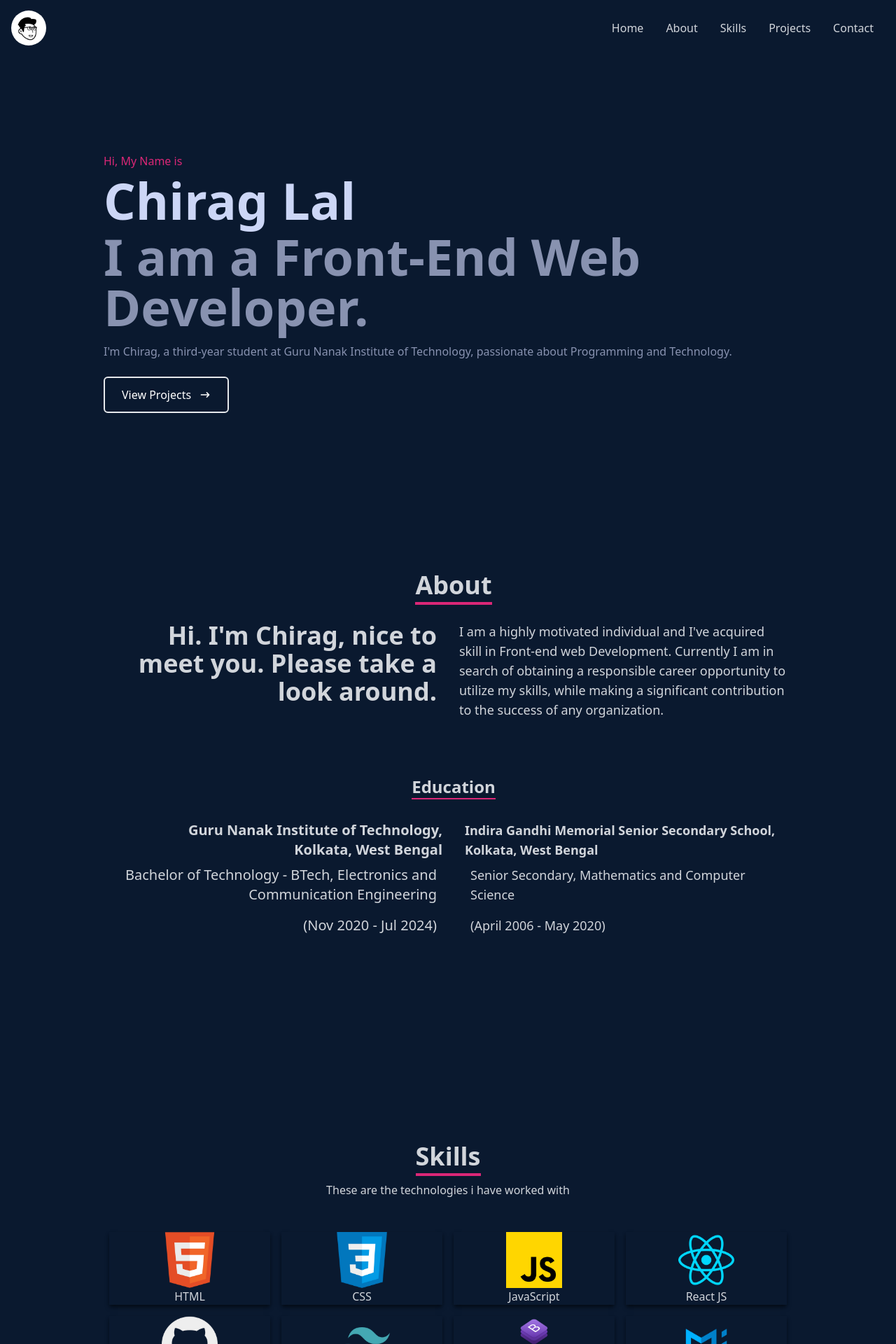
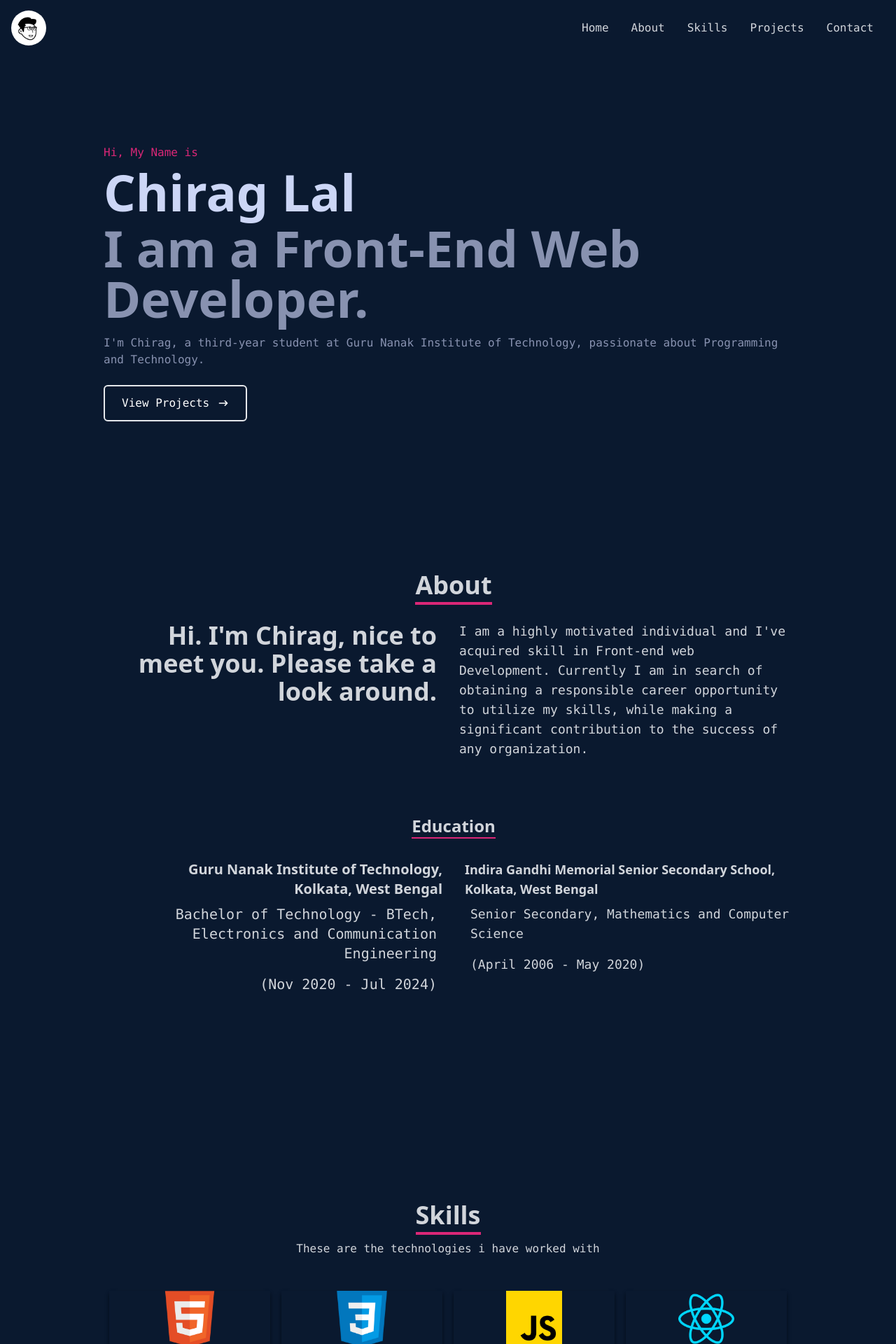
Before and after one commit to chiraglal/portfolio, a React (Create React App) app: page / in a window 1280 px wide. Shown: the top 1920 px of the page at 70% size. Built offline with nearby package versions, Linux system fonts and the light colour scheme.

Commit message:
Font Changes

```diff
--- a/src/components/About.js
+++ b/src/components/About.js
@@ -18,7 +18,7 @@ const About = () => {
                 Hi. I'm Chirag, nice to meet you. Please take a look around.
               </p>
             </div>
-            <div className="text-lg">
+            <div className="text-lg font-mono">
               I am a highly motivated individual and I've acquired skill in
               Front-end web Development. Currently I am in search of obtaining a
               responsible career opportunity to utilize my skills, while making
@@ -43,11 +43,11 @@ const About = () => {
                   Guru Nanak Institute of Technology,
                   <br /> Kolkata, West Bengal
                 </p>
-                <p className="p-2">
+                <p className="p-2 font-mono">
                   Bachelor of Technology - BTech, Electronics and Communication
                   Engineering
                 </p>
-                <p className="p-2">(Nov 2020 - Jul 2024)</p>
+                <p className="p-2 font-mono">(Nov 2020 - Jul 2024)</p>
               </p>
             </div>
             <div className="text-lg">
@@ -55,10 +55,10 @@ const About = () => {
                 Indira Gandhi Memorial Senior Secondary School, Kolkata, West
                 Bengal
               </p>
-              <p className="p-2">
+              <p className="p-2 font-mono">
                 Senior Secondary, Mathematics and Computer Science
               </p>
-              <p className="p-2">(April 2006 - May 2020)</p>
+              <p className="p-2 font-mono">(April 2006 - May 2020)</p>
             </div>
           </div>
         </div>
--- a/src/components/Contact.js
+++ b/src/components/Contact.js
@@ -15,7 +15,7 @@ const Contact = () => {
           <p className="text-4xl border-b-4 border-pink-600 inline font-bold text-gray-300">
             Contact
           </p>
-          <p className="text-gray-300 p-4">Get in Touch</p>
+          <p className="text-gray-300 p-4 font-mono">Get in Touch</p>
         </div>
         <input
           type="text"
@@ -35,7 +35,7 @@ const Contact = () => {
           className="bg-[#ccd6f6] p-2 rounded"
           placeholder="Type your message..."
         ></textarea>
-        <button className="text-white border-2 hover:bg-pink-600 hover:border-pink-600 px-4 py-3 mx-auto flex items-center my-8 rounded-md">
+        <button className="font-mono text-white border-2 hover:bg-pink-600 hover:border-pink-600 px-4 py-3 mx-auto flex items-center my-8 rounded-md">
           Let's Collaborate
         </button>
       </form>
--- a/src/components/Home.js
+++ b/src/components/Home.js
@@ -5,20 +5,20 @@ const Home = () => {
   return (
     <div name="home" className="w-full h-screen bg-[#0a192f]">
       <div className="max-w-[1000px] mx-auto px-2 pt-4 flex justify-center flex-col h-full">
-        <p className="text-pink-600">Hi, My Name is</p>
+        <p className="text-pink-600 font-mono">Hi, My Name is</p>
         <h1 className="text-4xl sm:text-7xl font-bold text-[#ccd6f6] my-2">
           Chirag Lal
         </h1>
         <h2 className="text-4xl sm:text-7xl font-bold text-[#8892b0]">
           I am a Front-End Web Developer.
         </h2>
-        <p className="text-[#8892b0] py-4 max-w[700px]">
+        <p className="text-[#8892b0] py-4 max-w[700px] font-mono">
           I'm Chirag, a third-year student at Guru Nanak Institute of
           Technology, passionate about Programming and Technology.
         </p>
         <div>
           <Link to="projects">
-            <button className="text-white group border-2 px-6 py-3 my-2 flex items-center hover:bg-pink-600 hover:border-pink-600 rounded-md">
+            <button className="font-mono text-white group border-2 px-6 py-3 my-2 flex items-center hover:bg-pink-600 hover:border-pink-600 rounded-md">
               View Projects
               <span className="group-hover:rotate-90 duration-300">
                 <HiArrowNarrowRight className="ml-3" />
--- a/src/components/Navbar.js
+++ b/src/components/Navbar.js
@@ -13,7 +13,7 @@ const Navbar = () => {
         <img src={Logo} style={{ width: "50px" }} className="rounded-full" />
       </div>
       {/* menu */}
-      <ul className="hidden md:flex">
+      <ul className="hidden md:flex font-mono">
         <li className="hover:underline hover:underline-offset-4">
           <Link to="home" spy={true} smooth={true} duration={500}>
             Home
--- a/src/components/Projects.js
+++ b/src/components/Projects.js
@@ -16,11 +16,11 @@ const Work = () => {
           <p className="text-4xl font-bold inline border-b-4 text-gray-300 border-pink-600">
             Projects
           </p>
-          <p className="py-4">Check out some of my Projects</p>
+          <p className="py-4 font-mono">Check out some of my Projects</p>
         </div>
         {/* Container */}
 
-        <div className="grid sm:grid-cols-2 md:grid-cols-3 gap-4">
+        <div className="grid sm:grid-cols-2 md:grid-cols-3 gap-4 font-mono">
           {/* Grid Item */}
           <div
             style={{ backgroundImage: `url(${Weatherapp})` }}
--- a/src/components/Skills.js
+++ b/src/components/Skills.js
@@ -16,10 +16,12 @@ const Skills = () => {
           <p className="text-4xl font-bold border-b-4 border-pink-600 inline text-center">
             Skills
           </p>
-          <p className="py-4">These are the technologies i have worked with</p>
+          <p className="py-4 font-mono">
+            These are the technologies i have worked with
+          </p>
         </div>
         <div>
-          <div className="w-full grid grid-cols-2 sm:grid-cols-4 gap-4 text-center py-8">
+          <div className="font-mono w-full grid grid-cols-2 sm:grid-cols-4 gap-4 text-center py-8">
             <div className="shadow-md hover:scale-110 duration-500 shadow-[#040c16]">
               <img src={HTML} alt="HTML Icon" className="w-20 mx-auto" />
               <p>HTML</p>
--- a/src/index.css
+++ b/src/index.css
@@ -3,9 +3,6 @@
 @tailwind utilities;
 
 @import url('https://fonts.googleapis.com/css2?family=Plus+Jakarta+Sans:wght@200&display=swap');
-/* body{
-    font-family: 'Edu SA Beginner', cursive;
-} */
 
 @layer base{
     li{
```
